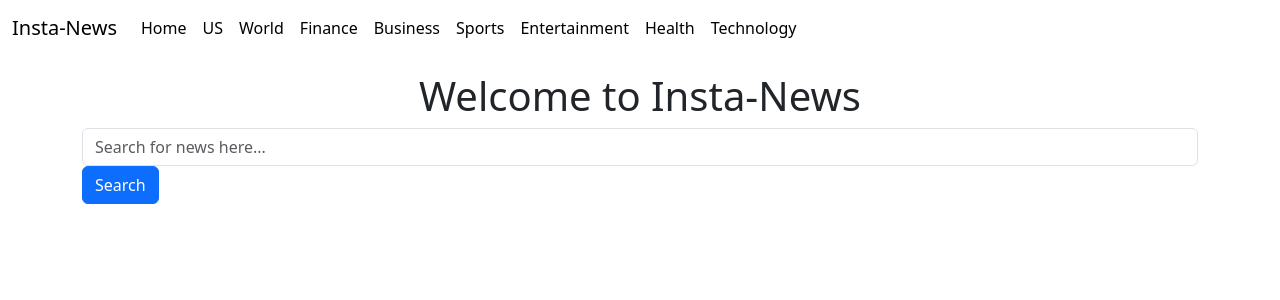
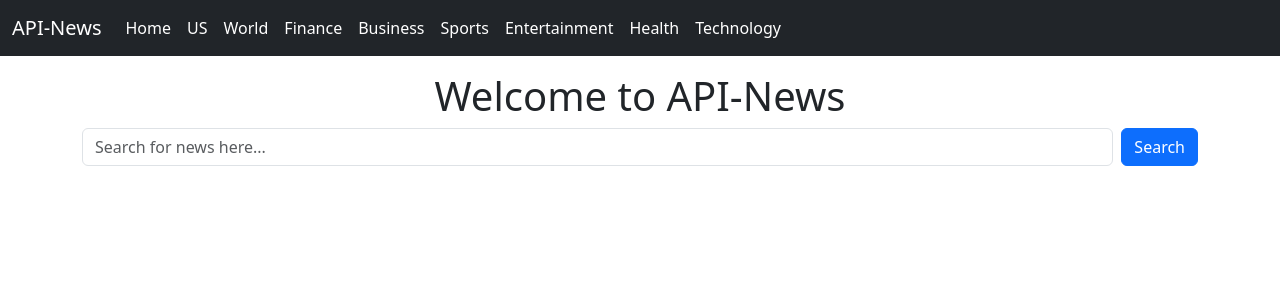
Before and after one commit to fistaszek2009/python-news, a Python web app: template templates/index.html in a window 1280 px wide. Shown: the top 300 px of the page. Run offline with Jinja, Linux system fonts and the light colour scheme; the template is opened without the code that fills it, so the values that code supplies are empty.

Commit message:
refactor: cleaning up old repo

```diff
--- a/app.py
+++ b/app.py
@@ -7,7 +7,7 @@ app = Flask(__name__)
 @app.route("/")
 def index():
     query = request.args.get("query","latest")
-    url = f"https://newsapi.org/v2/everything?q={query}&apiKey={NEWS_API_KEY}"
+    url = f"https://newsapi.org/v2/everything?q={query if query.strip() != "" else 'latest'}&apiKey={NEWS_API_KEY}"
     response = requests.get(url)
     news_data = response.json()
 
@@ -19,5 +19,5 @@ def index():
 
 
 if __name__ == "__main__":
-    app.run(host="0.0.0.0",port=8000)
+    app.run(host="0.0.0.0",port=8000,debug=True)
     #uwaga musi być serve do prawdziwych zastosowań
--- a/templates/base.html
+++ b/templates/base.html
@@ -9,13 +9,13 @@
         integrity="sha384-sRIl4kxILFvY47J16cr9ZwB07vP4J8+LH7qKQnuqkuIAvNWLzeN8tE5YBujZqJLB"
         crossorigin="anonymous"
     >
-    <link rel="stylesheet" href="{{ url_for('static', filename="styles.css") }}"/>
-    <title>Insta-News</title>
+    <link rel="stylesheet" href="{{ url_for('static', filename='styles.css') }}"/>
+    <title>API-News</title>
 </head>
 <body>
-    <nav class="navbar navbar-expand-lg ">
+    <nav class="navbar navbar-expand-lg navbar-dark bg-dark">
         <div class="container-fluid">
-            <a class="navbar-brand" href="/">Insta-News</a>
+            <a class="navbar-brand" href="/">API-News</a>
             <button class="navbar-toggler" type="button" data-bs-toggle="collapse" data-bs-target="#navbarNav" aria-controls="navbarNav" aria-expanded="false" aria-label="Toggle navigation">
             <span class="navbar-toggler-icon"></span>
             </button>
--- a/templates/index.html
+++ b/templates/index.html
@@ -3,17 +3,19 @@
 {% block content %}
 
     <div class="container">
-        <h1 class="mt-3 text-center"> Welcome to Insta-News</h1>
-         <form class="form-inline justify-content-center mb-4" role="search" method="get" action="/">
+        <h1 class="mt-3 text-center"> Welcome to API-News</h1>
+         <form class="d-flex justify-content-center mb-5" role="search" method="get" action="/">
             <input class="form-control me-2" type="text" name="query"  value="{{query}}" placeholder="Search for news here..." aria-label="Search"/>
             <button id="search-btn" class="btn btn-primary" type="submit">Search</button>
         </form>
         <div class="row">
             {% for article in articles %}
-                <div class="col-md-6">
+                <div class="col-xl-3 col-md-6">
                     <div class="card mb-4 news-article">
                         {% if article.urlToImage %}
                         <img src="{{ article.urlToImage }}" alt="picture" class="card-img-top">
+                        {% else %}
+                        <img src="https://img.magnific.com/darmowe-wektory/tekst-grunge-wiadomosci_460848-9369.jpg?semt=ais_hybrid&w=740&q=80" alt="picture" class="card-img-top">
                         {% endif %}
                         <div class="card-body">
                             <h5 class="card-title"><a href="{{ article.url }}" target="_blank">{{ article.title }}</a></h5>
```
Also changed, not shown: static/styles.css (added).
